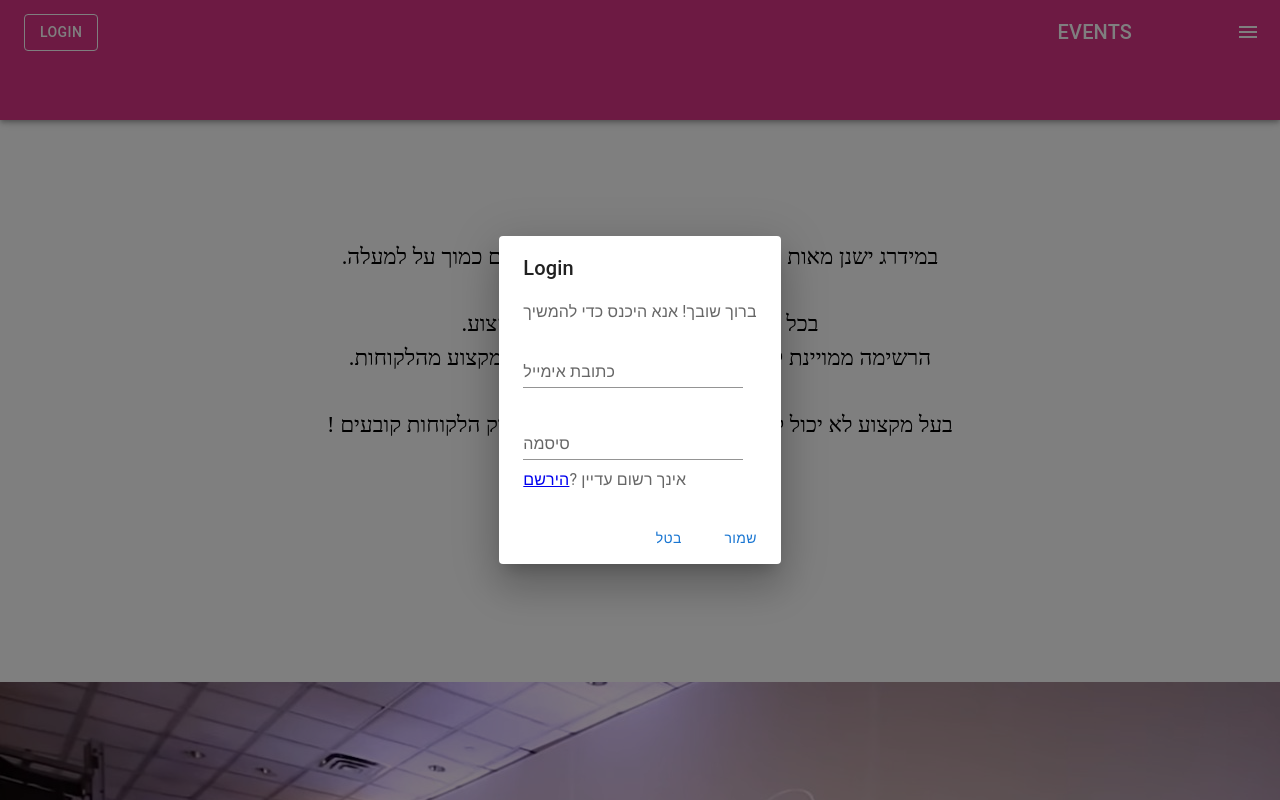
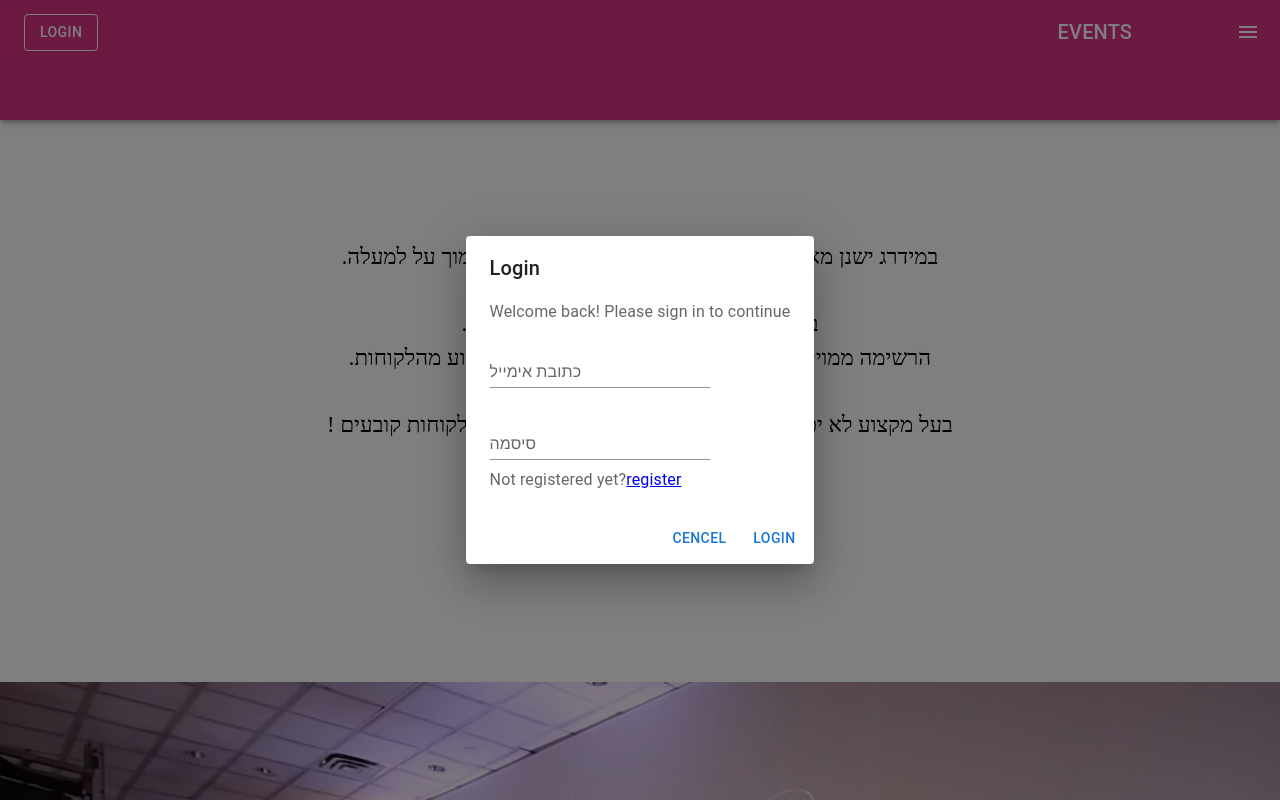
Before and after one commit to shira-l/EventRater, a React (Vite) app in the folder client/: page / in a window 1280 px wide. Both pictures are taken after a click on the button "LOGIN". Shown: the top 800 px of the page. Built offline with nearby package versions, Linux system fonts and the light colour scheme.

Commit message:
login component

```diff
--- a/client/src/components/ButtonAppBar.jsx
+++ b/client/src/components/ButtonAppBar.jsx
@@ -14,11 +14,13 @@ import { useState, useContext } from 'react';
 import { UserContext } from '../UserProvider';
 import PersistentDrawerRight from './PersistentDrawerRight.jsx';
 import auth from '../auth.js';
+import Button from '@mui/material/Button';
 
 
 export default function ButtonAppBar(props) {
     const navigate = useNavigate()
     const { user, setCurrentUser } = useContext(UserContext);
+    const [openLogin, setOpenLogin] = useState(false);
     const settings = ['Profile', 'Account', 'Dashboard', 'Logout'];
     const [anchorElUser, setAnchorElUser] = useState(null);
     const handleLogout = () => {
@@ -46,9 +48,13 @@ export default function ButtonAppBar(props) {
     return (
         <AppBar position="fixed" >
             <Toolbar>
-                {user == null ? <Box sx={{ flexGrow: 10}}><Login /></Box> :
-                    <Box sx={{ flexGrow: 10}}>
-                        <Tooltip title="Open settings">
+                <Box sx={{ flexGrow: 10 }}>
+                    {user == null ? <><Button variant="outlined" color="inherit" onClick={() => setOpenLogin(true)} sx={{ flexGrow: 10 }}>
+                        Login
+                    </Button>
+                        {openLogin && <Login setOpen={setOpenLogin}/>}
+                    </> :
+                        <><Tooltip title="Open settings">
                             <IconButton onClick={handleOpenUserMenu} sx={{ p: 0 }}>
                                 <Avatar alt="Remy Sharp" src="/static/images/avatar/2.jpg" />
                             </IconButton>
@@ -73,10 +79,10 @@ export default function ButtonAppBar(props) {
                                         <Typography textAlign="center">{setting}</Typography>
                                     </MenuItem>
                                 ))}
-                        </Menu>
+                            </Menu></>
+                    }
                 </Box>
-                }
-                <Typography variant="h6" component="div" sx={{ flexGrow: 1 }} onClick={() =>navigate("/Home")}>
+                <Typography variant="h6" component="div" sx={{ flexGrow: 1 }} onClick={() => navigate("/Home")}>
                     EVENTS
                 </Typography>
                 <PersistentDrawerRight />
--- a/client/src/components/Login.jsx
+++ b/client/src/components/Login.jsx
@@ -12,8 +12,10 @@ import DialogContentText from '@mui/material/DialogContentText';
 import DialogTitle from '@mui/material/DialogTitle';
 import UserRegistrationForm from './UserRegistrationForm.jsx'
 import { FormInputs } from './formInputs.jsx';
-import { UserContext } from '../UserProvider.jsx';
-export default function Login() {
+import { UserContext } from '../UserProvider.jsx'
+
+;
+export default function Login(props) {
   const APIrequest = new APIrequests()
   const { register, handleSubmit, formState: { errors }, reset } = useForm({
     defaultValues: {
@@ -21,13 +23,9 @@ export default function Login() {
       password: '',
     }
   })
-
-  const [open, setOpen] = useState(false);
+  const{setOpen}=props;
   const [openRegister, setOpenRegister] = useState(false);
   const { setCurrentUser } = useContext(UserContext);
-  const handleClickOpen = () => {
-    setOpen(true);
-  }
 
   const handleClose = () => {
     setOpen(false);
@@ -71,11 +69,8 @@ export default function Login() {
 
   return (
     <React.Fragment >
-      <Button variant="outlined" color="inherit" onClick={handleClickOpen} >
-      Login
-      </Button>
       <Dialog
-        open={open}
+        open={true}
         onClose={handleClose}
         PaperProps={{
           component: 'form',
@@ -84,14 +79,14 @@ export default function Login() {
       >
         <DialogTitle>Login</DialogTitle>
         <DialogContent>
-          <DialogContentText> ברוך שובך! אנא היכנס כדי להמשיך</DialogContentText>
+          <DialogContentText>Welcome back! Please sign in to continue</DialogContentText>
           <FormInputs.emailInput register={register} errors={errors} />
           <FormInputs.passwordInput register={register} errors={errors} />
-          <DialogContentText>אינך רשום עדיין ?<Link onClick={handleRegister}>הירשם</Link></DialogContentText>
+          <DialogContentText>Not registered yet?<Link onClick={handleRegister}>register</Link></DialogContentText>
         </DialogContent>
         <DialogActions>
-          <Button onClick={handleClose}>בטל</Button>
-          <Button type="submit">שמור</Button>
+          <Button onClick={handleClose}>cencel</Button>
+          <Button type="submit">login</Button>
         </DialogActions>
       </Dialog>
       {openRegister && <UserRegistrationForm generatePasswordHash={generatePasswordHash} setOpen={setOpenRegister} />}
--- a/client/src/components/business/NewBusiness.jsx
+++ b/client/src/components/business/NewBusiness.jsx
@@ -10,7 +10,7 @@ import { useState } from "react";
 export default function NewBusiness() {
     const APIrequest = new APIrequests()
     const [otp, setOtp] = useState('')
-    const [businessDetails, setBusinessDetails] = useState(null)
+    const [businessDetails, setBusinessDetails] = useState({})
     const [open, setOpen] = useState(false);
     const [formDisplay, setformDisplay] = useState(false)
 
@@ -20,11 +20,11 @@ export default function NewBusiness() {
             userName: '',
         }
     })
-    const sendOtpCode = async (businessDetails) => {
+    const sendOtpCode = async (businessDetailsInput) => {
         try {
             const requestBody = {
-                "email": businessDetails.email,
-                "userName": businessDetails.userName
+                "email": businessDetailsInput.email,
+                "userName": businessDetailsInput.userName
             }
             const response = await APIrequest.postRequest(`/businesses`, requestBody);
             if (!response.ok) {
@@ -32,10 +32,11 @@ export default function NewBusiness() {
                 reset()
             }
             else {
+                console.log(businessDetails)
                 if (businessDetails== null) {
-                    const userId = response.json().id;
+                    const userId =await response.json().id;
                     console.log("userId",userId)
-                    setBusinessDetails({ ...businessDetails, userId: userId });
+                    setBusinessDetails({ ...businessDetailsInput, userId: userId });
                 }
                 handleClickOpen(true)
             }
```
Also changed, not shown: client/src/components/UserRegistrationForm.jsx (+13 -13 lines), 2 other files (tests, documents, lock files or other folders). Lines whose indentation alone changed are shown as unchanged.
